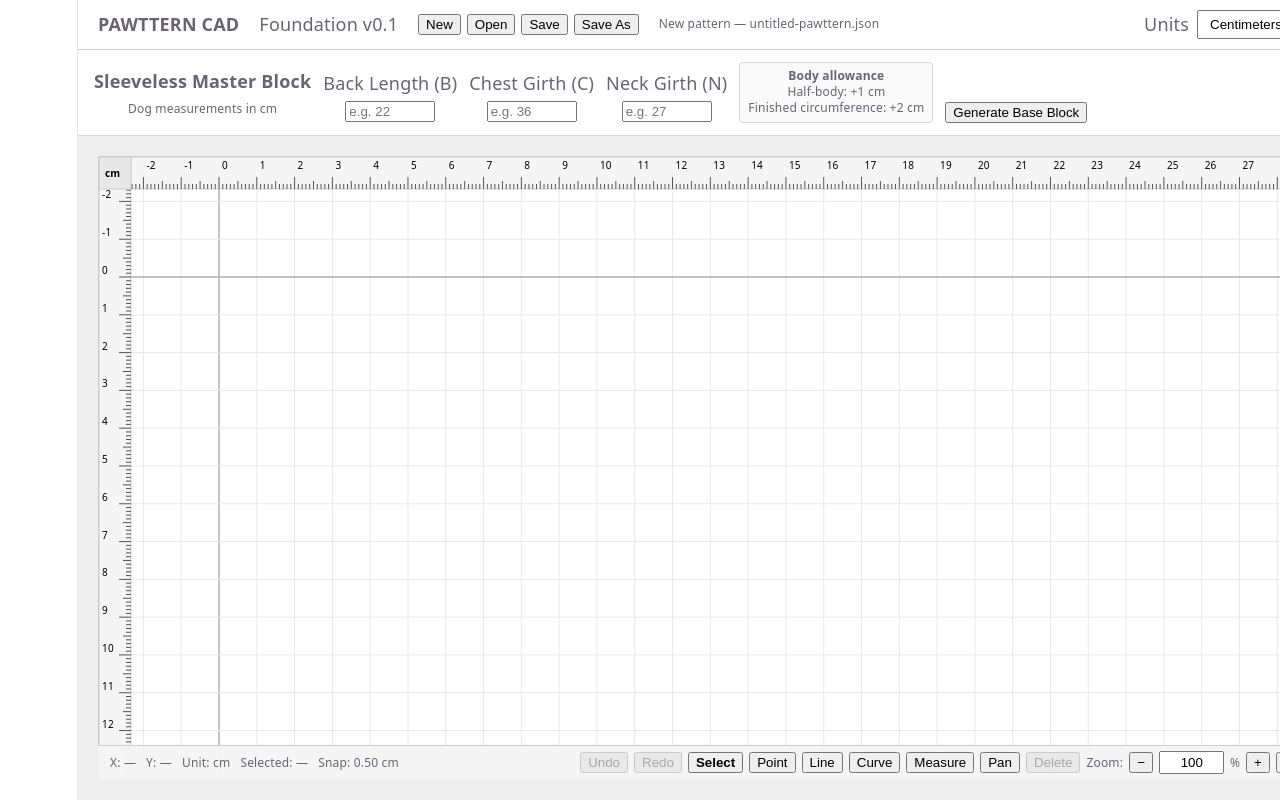
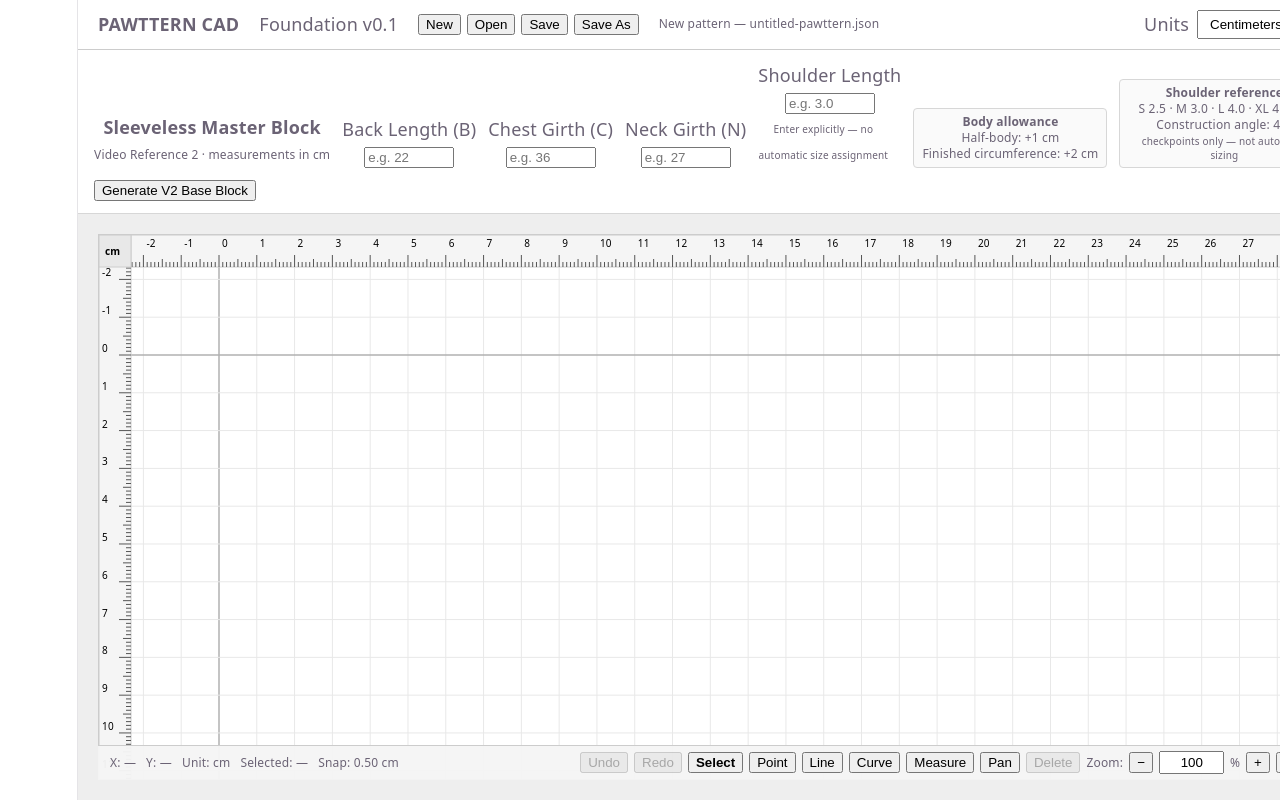
Before and after one commit to pawttern-for-pets/pattern-backend, a React (Vite) app: page / in a window 1280 px wide. Shown: the top 800 px of the page. Built offline with nearby package versions, Linux system fonts and the light colour scheme.

Commit message:
feat: connect video 2 master block to browser

```diff
--- a/src/App.tsx
+++ b/src/App.tsx
@@ -48,9 +48,15 @@ import {
 } from './pattern/projectLifecycle'
 
 import {
+  setDraftingRuleVersion,
   setPatternProjectDocument,
   setPatternProjectMeasurements,
+  setPatternProjectShoulderLengthMm,
 } from './pattern/project'
+
+import {
+  PAWTTERN_MASTER_V2_RULE_VERSION,
+} from './pattern/referenceTankV2Formula'
 
 import {
   isFileSystemAccessSupported,
@@ -184,20 +190,9 @@ function App() {
 
   /*
    * Dirty state is calculated by
-   * comparing current geometry against
-   * the last successful Save/Open/New
-   * clean snapshot.
-   *
-   * Therefore:
-   *
-   * Save
-   *   -> clean
-   *
-   * edit
-   *   -> dirty
-   *
-   * Undo back to saved geometry
-   *   -> clean again
+   * comparing the complete current
+   * PatternProject against the last
+   * successful Save/Open/New snapshot.
    */
   const hasUnsavedChanges =
     useMemo(
@@ -214,7 +209,8 @@ function App() {
 
   /*
    * Warn before browser reload/close
-   * when real unsaved geometry exists.
+   * when real unsaved project changes
+   * exist.
    */
   useEffect(() => {
     const handleBeforeUnload = (
@@ -287,9 +283,34 @@ function App() {
     setProjectMessage(null)
   }
 
+  /*
+   * GENERATE VIDEO-2 MASTER BLOCK
+   *
+   * One Generate action stores:
+   *
+   * raw B / C / N
+   * shoulder length
+   * drafting rule version
+   * generated CAD document
+   *
+   * All are committed together as ONE
+   * PatternProject history action.
+   *
+   * This keeps:
+   *
+   * Undo
+   * Redo
+   * Save
+   * Open
+   *
+   * synchronized.
+   */
   const handleGenerateBaseBlock = (
     measurements:
       BodyMeasurements,
+
+    shoulderLengthMm:
+      number,
 
     document:
       PatternDocument,
@@ -305,6 +326,18 @@ function App() {
           setPatternProjectMeasurements(
             currentPatternProject,
             measurements,
+          )
+
+        nextPatternProject =
+          setPatternProjectShoulderLengthMm(
+            nextPatternProject,
+            shoulderLengthMm,
+          )
+
+        nextPatternProject =
+          setDraftingRuleVersion(
+            nextPatternProject,
+            PAWTTERN_MASTER_V2_RULE_VERSION,
           )
 
         nextPatternProject =
@@ -378,9 +411,9 @@ function App() {
   /*
    * NEW
    *
-   * Creates a completely blank
-   * document and intentionally forgets
-   * the previous file handle.
+   * Creates a completely blank project
+   * and forgets the previous file
+   * handle.
    */
   const handleNewPattern =
     () => {
@@ -698,10 +731,6 @@ function App() {
    *
    * Ctrl + Shift + S
    *   -> PAWTTERN Save As
-   *
-   * preventDefault() is essential.
-   * Without it Chrome opens its own
-   * "Save web page" dialog.
    */
   useEffect(() => {
     const handleProjectShortcut = (
@@ -913,6 +942,10 @@ function App() {
           patternProject
             .halfBodyAllowanceMm
         }
+        shoulderLengthMm={
+          patternProject
+            .shoulderLengthMm
+        }
         onGenerate={
           handleGenerateBaseBlock
         }
--- a/src/components/PatternInputPanel.tsx
+++ b/src/components/PatternInputPanel.tsx
@@ -19,8 +19,8 @@ import {
 } from '../pattern/measurements'
 
 import {
-  createReferenceTankArmholeConstruction,
-} from '../pattern/referenceTankArmholeConstruction'
+  createReferenceTankV2Construction,
+} from '../pattern/referenceTankV2Construction'
 
 interface PatternInputPanelProps {
   measurements:
@@ -29,9 +29,15 @@ interface PatternInputPanelProps {
   halfBodyAllowanceMm:
     number
 
+  shoulderLengthMm:
+    number | null
+
   onGenerate: (
     measurements:
       BodyMeasurements,
+
+    shoulderLengthMm:
+      number,
 
     document:
       PatternDocument,
@@ -86,6 +92,7 @@ function formatAllowanceCm(
 export function PatternInputPanel({
   measurements,
   halfBodyAllowanceMm,
+  shoulderLengthMm,
   onGenerate,
 }: PatternInputPanelProps) {
   const [
@@ -104,6 +111,11 @@ export function PatternInputPanel({
   ] = useState('')
 
   const [
+    shoulderLengthInput,
+    setShoulderLengthInput,
+  ] = useState('')
+
+  const [
     message,
     setMessage,
   ] = useState<string | null>(
@@ -111,13 +123,13 @@ export function PatternInputPanel({
   )
 
   /*
-   * PatternProject is the source of
-   * truth.
+   * PatternProject is the source
+   * of truth.
    *
-   * Undo, Redo, New, and Open may all
-   * replace measurements outside this
-   * component, so the visible inputs
-   * must follow the current project.
+   * Undo / Redo / New / Open can
+   * replace these values outside this
+   * component, so all inputs follow
+   * the current project.
    */
   useEffect(() => {
     if (
@@ -126,11 +138,7 @@ export function PatternInputPanel({
       setBackLengthInput('')
       setChestGirthInput('')
       setNeckGirthInput('')
-      setMessage(null)
-
-      return
-    }
-
+    } else {
       const values =
         bodyMeasurementsToCm(
           measurements,
@@ -153,10 +161,27 @@ export function PatternInputPanel({
           values.neckGirthCm,
         ),
       )
+    }
+
+    if (
+      shoulderLengthMm ===
+      null
+    ) {
+      setShoulderLengthInput('')
+    } else {
+      setShoulderLengthInput(
+        formatInputNumber(
+          mmToCm(
+            shoulderLengthMm,
+          ),
+        ),
+      )
+    }
 
     setMessage(null)
   }, [
     measurements,
+    shoulderLengthMm,
   ])
 
   const handleSubmit = (
@@ -184,6 +209,15 @@ export function PatternInputPanel({
           'Neck Girth',
         )
 
+      const shoulderLengthCm =
+        parseMeasurement(
+          shoulderLengthInput,
+          'Shoulder Length',
+        )
+
+      const shoulderLengthMm =
+        shoulderLengthCm * 10
+
       const nextMeasurements =
         createBodyMeasurementsFromCm({
           backLengthCm,
@@ -192,33 +226,53 @@ export function PatternInputPanel({
         })
 
       /*
-       * PAWTTERN keeps raw C unchanged.
+       * VIDEO REFERENCE 2
        *
-       * The project's explicit
-       * half-body allowance is passed
-       * to the formula engine separately.
+       * The V2 formula engine controls:
+       *
+       * W = C/2 + allowance
+       * U = W/5
+       * armhole level = B/5
+       *
+       * back arm guide =
+       * 2U + 0.5 cm
+       *
+       * common armpit =
+       * 3U
+       *
+       * front arm guide =
+       * 4U + 0.5 cm
+       *
+       * both shoulders =
+       * exactly 45 degrees
+       *
+       * Shoulder length remains an
+       * explicit numeric drafting
+       * parameter.
        */
       const construction =
-        createReferenceTankArmholeConstruction(
+        createReferenceTankV2Construction(
           nextMeasurements,
           {
             halfBodyAllowanceMm,
+            shoulderLengthMm,
           },
         )
 
       onGenerate(
         nextMeasurements,
+        shoulderLengthMm,
         construction.document,
       )
 
       setMessage(
-        'Base block generated.',
+        'Video-2 master block skeleton generated.',
       )
     } catch (error) {
       const errorMessage =
         error instanceof Error
           ? error.message
-          : 'Unable to generate the base block.'
+          : 'Unable to generate the Video-2 master block.'
 
       setMessage(
         errorMessage,
@@ -262,7 +316,7 @@ export function PatternInputPanel({
                 marginTop: '2px',
               }}
             >
-              Dog measurements in cm
+              Video Reference 2 · measurements in cm
             </div>
           </div>
 
@@ -347,6 +401,43 @@ export function PatternInputPanel({
             />
           </label>
 
+          <label>
+            <div>
+              Shoulder Length
+            </div>
+
+            <input
+              type="number"
+              min="0.1"
+              step="0.1"
+              inputMode="decimal"
+              placeholder="e.g. 3.0"
+              value={
+                shoulderLengthInput
+              }
+              onChange={(
+                event,
+              ) =>
+                setShoulderLengthInput(
+                  event.target.value,
+                )
+              }
+              style={{
+                width: '90px',
+              }}
+            />
+
+            <div
+              style={{
+                fontSize: '10px',
+                marginTop: '2px',
+                maxWidth: '130px',
+              }}
+            >
+              Enter explicitly — no automatic size assignment
+            </div>
+          </label>
+
           <div
             style={{
               padding: '5px 8px',
@@ -357,7 +448,7 @@ export function PatternInputPanel({
               lineHeight: 1.35,
               background: '#fafafa',
             }}
-            title="Explicit reference-video body allowance. Raw Chest Girth C is unchanged."
+            title="Explicit body allowance. Raw Chest Girth C is unchanged."
           >
             <strong>
               Body allowance
@@ -378,10 +469,45 @@ export function PatternInputPanel({
             </div>
           </div>
 
+          <div
+            style={{
+              padding: '5px 8px',
+              border:
+                '1px solid #d7d7d7',
+              borderRadius: '4px',
+              fontSize: '12px',
+              lineHeight: 1.35,
+              background: '#fafafa',
+              maxWidth: '210px',
+            }}
+            title="Reference checkpoints only. These do not automatically classify the dog."
+          >
+            <strong>
+              Shoulder reference
+            </strong>
+
+            <div>
+              S 2.5 · M 3.0 · L 4.0 · XL 4.5 cm
+            </div>
+
+            <div>
+              Construction angle: 45°
+            </div>
+
+            <div
+              style={{
+                fontSize: '10px',
+                marginTop: '2px',
+              }}
+            >
+              checkpoints only — not automatic sizing
+            </div>
+          </div>
+
           <button
             type="submit"
           >
-            Generate Base Block
+            Generate V2 Base Block
           </button>
 
           {message && (
```
Lines whose indentation alone changed are shown as unchanged.
